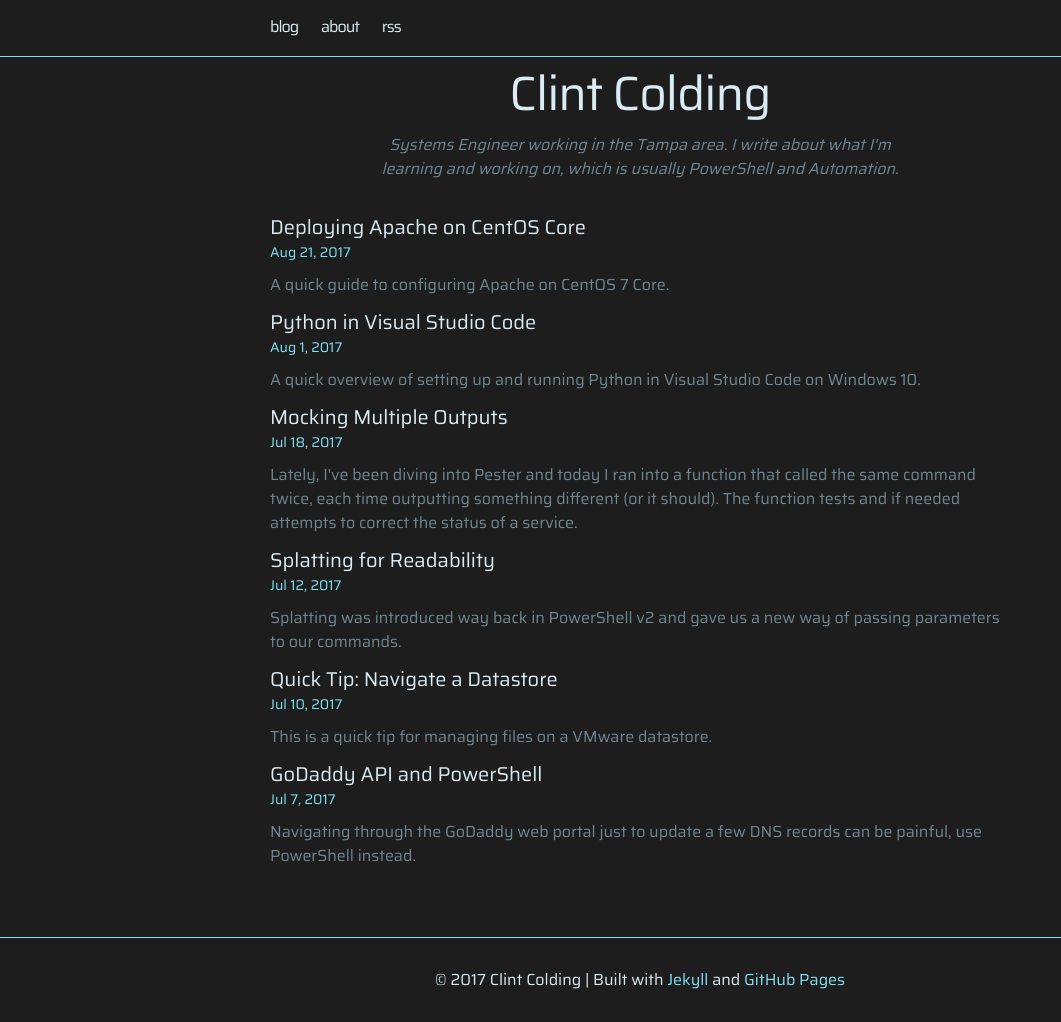
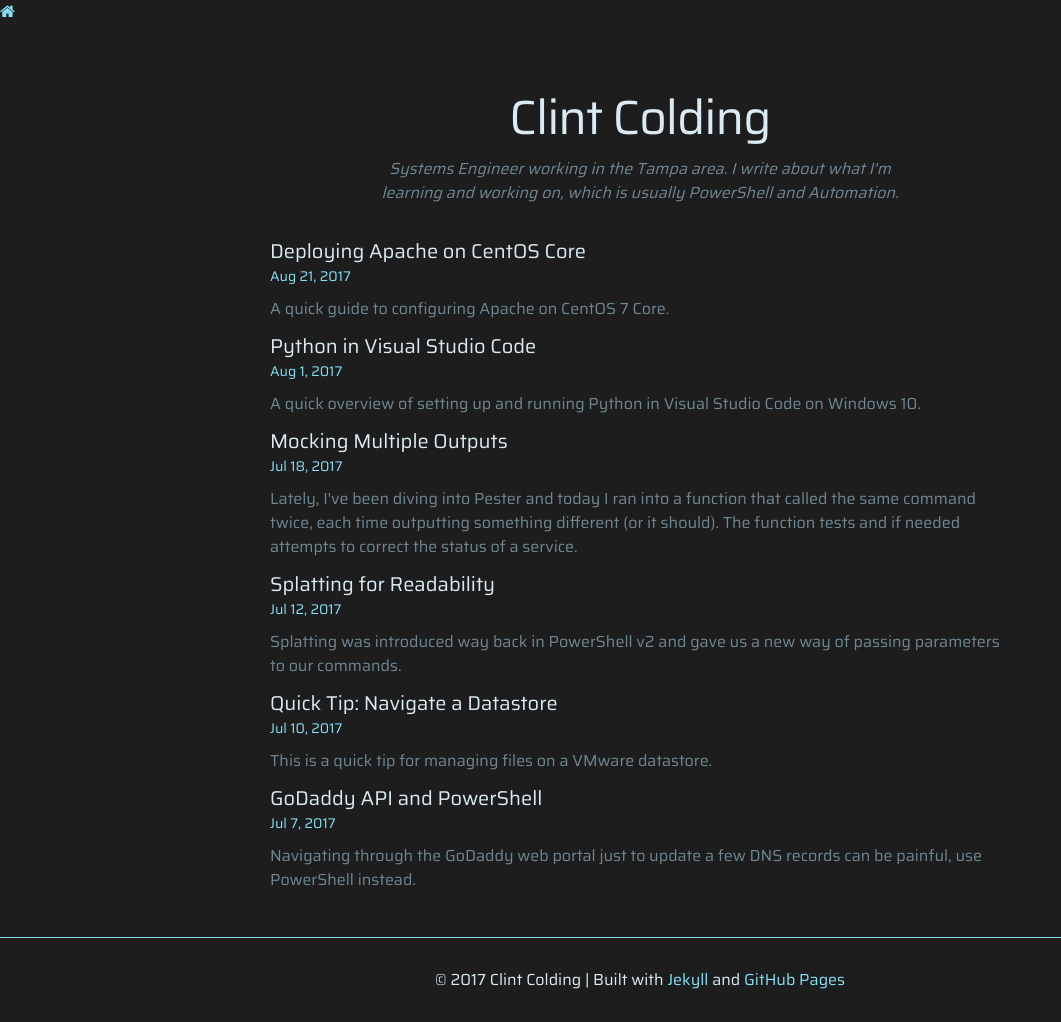
Before and after one commit to clintcolding/clintcolding.github.io, a Jekyll site: the page built from index.md, in a window 1280 px wide and 1022 px high. Shown: the whole window, without its empty margins (0-1061 px from the left). Built offline with Jekyll 4.4.1, drawn with Linux system fonts in a browser that asks for light colours.

Commit message:
Replaced header with single home button

```diff
--- a/_includes/header.html
+++ b/_includes/header.html
@@ -1,42 +1,3 @@
-<header class="site-header" role="banner">
 
-  <div class="wrapper">
-    {% assign default_paths = site.pages | map: "path" %}
-    {% assign page_paths = site.header_pages | default: default_paths %}
 
-    {% if page_paths %}
-      <nav class="site-nav">
-        <input type="checkbox" id="nav-trigger" class="nav-trigger" />
-        <label for="nav-trigger">
-          <span class="menu-icon">
-            <svg viewBox="0 0 18 15" width="18px" height="15px">
-              <path fill="#424242" d="M18,1.484c0,0.82-0.665,1.484-1.484,1.484H1.484C0.665,2.969,0,2.304,0,1.484l0,0C0,0.665,0.665,0,1.484,0 h15.031C17.335,0,18,0.665,18,1.484L18,1.484z"/>
-              <path fill="#424242" d="M18,7.516C18,8.335,17.335,9,16.516,9H1.484C0.665,9,0,8.335,0,7.516l0,0c0-0.82,0.665-1.484,1.484-1.484 h15.031C17.335,6.031,18,6.696,18,7.516L18,7.516z"/>
-              <path fill="#424242" d="M18,13.516C18,14.335,17.335,15,16.516,15H1.484C0.665,15,0,14.335,0,13.516l0,0 c0-0.82,0.665-1.484,1.484-1.484h15.031C17.335,12.031,18,12.696,18,13.516L18,13.516z"/>
-            </svg>
-          </span>
-        </label>
-
-        <div class="trigger">
-          <a class="page-link" href="{{ "/" | relative_url }}">blog</a>
-
-          {% for path in page_paths %}
-            {% assign my_page = site.pages | where: "path", path | first %}
-            {% if my_page.title %}
-            <a class="page-link" href="{{ my_page.url | relative_url }}">{{ my_page.title | escape }}</a>
-            {% endif %}
-          {% endfor %}
-
-          <a class="page-link" href="{{ "/feed.xml" | relative_url }}">RSS</a>
-        </div>
-      </nav>
-    {% endif %}
-
-    <div class="header-social">
-      {% include social_links/github.html %}
-      {% include social_links/linkedin.html %}
-      {% include social_links/twitter.html %}
-    </div>
-
-  </div>
-</header>
+    <a class="home-icon" href="{{ "/" | relative_url }}"><i class="fa fa-home" aria-hidden="true"></i></a>
```
